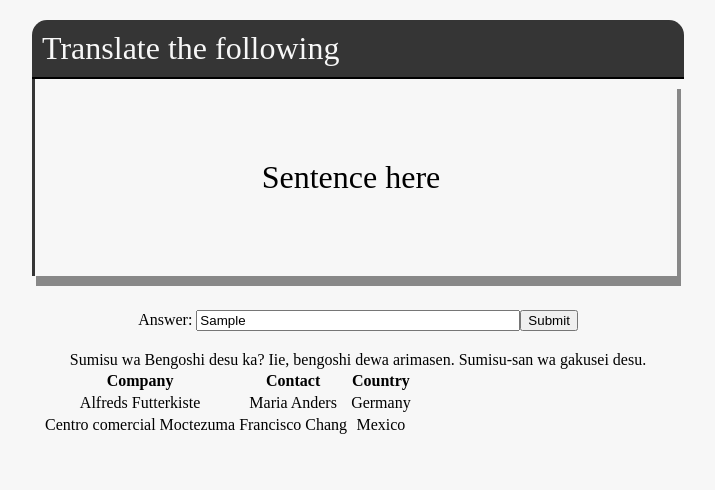
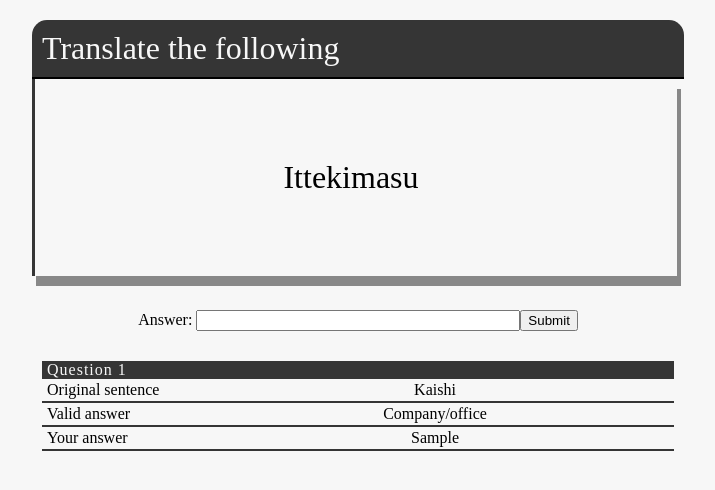
Before and after one commit to Anton-johansson-kandidat/anton-johansson-kandidat.github.io, a plain HTML site: page grammarPractice.html in a window 1280 px wide. Both pictures are taken after typing "Sample" into the empty fields and a click on the button "Submit". Shown: the whole page, without its empty margins (292-1007 px from the left). Drawn offline with Linux system fonts and the light colour scheme.

Commit message:
Add files via upload

```diff
--- a/grammarPractice.html
+++ b/grammarPractice.html
@@ -12,7 +12,7 @@
             Translate the following
         </div>
 
-        <div class="questionText">
+        <div id="questionTextId" class="questionText">
             Sentence here
         </div>
 
@@ -20,31 +20,15 @@
 
     <div class="questionDiv">
         <div class="answerDiv">
-            Answer: <input id="answerForm"><button>Submit</button>
+            Answer: <input id="answerForm"><button onclick="answerQuestion()">Submit</button>
         </div>
         <div class="answerDiv">
-            Sumisu wa Bengoshi desu ka? Iie, bengoshi dewa arimasen. Sumisu-san wa gakusei desu.
-            <table>
-                <tr>
-                  <th>Company</th>
-                  <th>Contact</th>
-                  <th>Country</th>
-                </tr>
-                <tr>
-                  <td>Alfreds Futterkiste</td>
-                  <td>Maria Anders</td>
-                  <td>Germany</td>
-                </tr>
-                <tr>
-                  <td>Centro comercial Moctezuma</td>
-                  <td>Francisco Chang</td>
-                  <td>Mexico</td>
-                </tr>
-              </table>
+            <span id="answersBelowMe"></span>
         </div>
     </div>
 
-    <script src="main.js"></script>
+    <script src="questionsAndAnswers.js"></script>
+    <script src="grammarPractice.js"></script>
 </body>
 
 
--- /dev/null
+++ b/grammarPractice.js
@@ -0,0 +1,78 @@
+
+
+function shuffle(a) {
+    for (let i = a.length - 1; i > 0; i--) {
+        const j = Math.floor(Math.random() * (i + 1));
+        [a[i], a[j]] = [a[j], a[i]];
+    }
+    return a;
+}
+
+function createAnswerTable(orgQues, valAns, yourAns){
+
+var answerTable = `<table>
+    <caption>Question ${numAnswers + 1}</caption>
+    <tr>
+    <td>Original sentence</td>
+    <td>${orgQues}</td>
+
+    </tr>
+    <tr>
+    <td>Valid answer</td>
+    <td>${valAns}</td>
+    </tr>
+    <tr>
+        <td>Your answer</td>
+        <td>${yourAns}</td>
+    </tr>
+
+    </table>`
+
+
+
+return answerTable
+
+}
+
+function insertAnswerTable(currQuest, currValAns, yourAns) {
+
+    var ansTable = createAnswerTable(currQuest, currValAns, yourAns)
+    var newNode = document.createElement("span");
+    newNode.innerHTML = ansTable;
+    var elem = document.getElementById('answersBelowMe')
+    elem.parentNode.insertBefore(newNode, elem.nextSibling);
+
+}
+
+
+function addNewQuestion() {
+
+    var elem = document.getElementById('questionTextId')
+    var currId = randomIds[numAnswers]
+    var currQuestion = questionAnswers[currId][0]
+    elem.innerHTML = currQuestion
+}
+
+function answerQuestion() {
+
+    var elem = document.getElementById('answerForm')
+    var answer = elem.value
+    var currId = randomIds[numAnswers]
+    var currQuestion = questionAnswers[currId][0]
+    var currValAnswer = questionAnswers[currId][1]
+
+    insertAnswerTable(currQuestion, currValAnswer, answer)
+    numAnswers = ((questionAnswers.length - 1) > numAnswers) ? numAnswers + 1 : 0;
+    elem.value = ""
+
+
+
+    addNewQuestion()
+
+}
+
+
+var numAnswers = 0;
+var randomIds = Array.from(Array(questionAnswers.length).keys())
+shuffle(randomIds)
+addNewQuestion()
--- a/mystyle.css
+++ b/mystyle.css
@@ -97,3 +97,43 @@ body {
     width: 50%;
 
 }
+
+
+table {
+    table-layout: fixed;
+    width: 100%;
+    border-collapse: collapse;
+    margin-top: 10px;
+  }
+
+  thead th:nth-child(1) {
+    width: 15%;
+  }
+
+  thead th:nth-child(2) {
+    width: 85%;
+  }
+
+  th, td {
+    padding: 2px;
+    border-bottom: 2px solid #353535;
+  }
+
+td:nth-child(1) {
+   text-align: left;
+   padding-left: 5px;
+}
+
+td:nth-child(2) {
+    width: 75%;
+ }
+
+
+
+  caption {
+    padding-left: 5px;
+    text-align: left;
+    letter-spacing: 1px;
+    background-color: #353535;
+    color: #f7f7f7;
+  }
--- /dev/null
+++ b/questionsAndAnswers.js
@@ -0,0 +1,33 @@
+var questionAnswers = [
+    ['Watashi wa Nihon-jin desu', 'I am Japanese'],
+    ['Kore wa desu ka', 'What is this?'],
+    ['Dewa/Ja mata', 'Well then...'],
+    ['Itterasshai', 'So long (said to someone leaving)'],
+    ['Ittekimasu', 'So long (said by the one that is leaving)'],
+    ['Gochisosamadeshita', 'Said after eating meal'],
+    ['Omedeto gozaimasu', 'Congratulations'],
+    ['Do itashimashite', 'You are welcome'],
+    ['Mo ichi-do onegaishimasu', 'Once again please'],
+    ['Dozo o-sakini', 'Please, go ahead'],
+    ['Ki o tsukete', 'Take care, be careful'],
+    ['O-daijini', 'Take care (said to someone ill or injured)'],
+    ['Kochira wa Tama-san desu', 'This is Tama'],
+    ['Sumisu-san wa ABC Fuzu no bengoshi desu', 'Smith is a lawyer for ABC Fuzu'],
+    ['Buruan-san wa gakusei desu', 'Brown is a student'],
+    ['Richard-san wa Igirisu-jin desu ka, Amerika-jin desu ka', 'Is Richard from England or America?'],
+    ['Hajimemashite. Toyota no Tama desu. Yoroshiku onegaishimasu', 'I am Tama working at Toyota. Nice to meet you'],
+    ['Kochira wa Berurin Motazu no Hofuman-desu', 'This is Hoffman working at Berlin Motors'],
+    ['Daigaku', 'University'],
+    ['Ginko', 'Bank'],
+    ['Anata', 'You'],
+    ['Dare', 'Who'],
+    ['Watashi no meishi desu', 'This is my business card'],
+    ['Kore wa Tama-san no namae desu ka', 'Is this your (Tama) name?'],
+    ['Kaishi', 'Company/office'],
+    ['denwa-bango', 'telephone number'],
+    ['denwa', 'telephone'],
+    ['bango', 'number'],
+    ['jusho', 'address'],
+    ['meru-adoresu', 'mail-address'],
+    ['zero-shichi-kyu', 'zero-seven-nine']
+]
```
